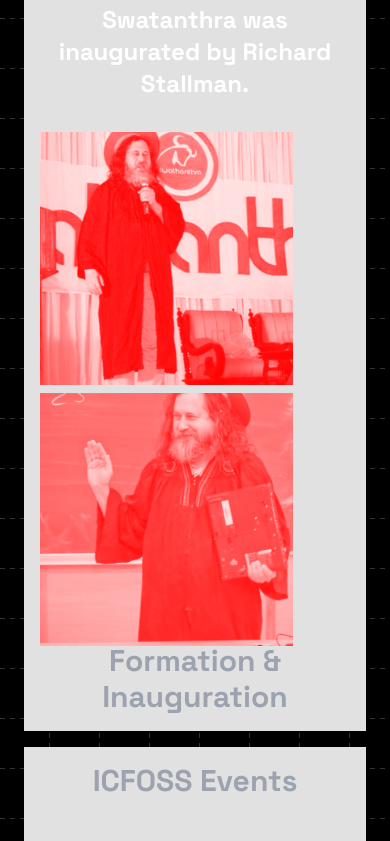
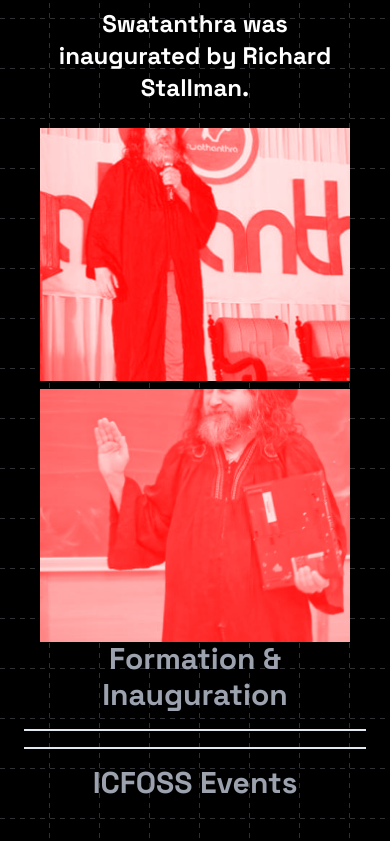
Before and after one commit to rajatsandeepsen/nexussjcet, a Next.js app: page / in a window 390 px wide. Shown: the part 981-1822 px from the top of the page. Built offline with nearby package versions, Linux system fonts and the light colour scheme.

Commit message:
fix: updated mobile layout

```diff
--- a/components/ImageGrid/ImageGrid.tsx
+++ b/components/ImageGrid/ImageGrid.tsx
@@ -75,7 +75,7 @@
 
     return (
         <div
-            className={`relative m-2 h-screen w-full md:w-1/5 transition-all duration-300 ease-in-out transform ${
+            className={`relative m-2 h-screen w-full md:w-1/5 transition-all duration-300 ease-in-out transform pointer-events-none md:pointer-events-auto ${
                 isHovered ? "flex-grow" : "flex-shrink"
             } text-[#AAAAAA] font-bold text-2xl p-2`}
             onMouseEnter={() => setIsHovered(true)}
@@ -83,16 +83,16 @@
         >
 
             <div
-                className={`absolute h-full inset-0 flex flex-col justify-between items-start ${isHovered ? "bg-transparent" : "bg-[#e1e1e1]"} p-4 transition-opacity duration-300`}
+                className={`absolute h-full inset-0 flex flex-col justify-between items-start ${isHovered ? "bg-transparent" : "md:bg-[#e1e1e1]"} p-4 transition-opacity duration-300 bg-transparent border-t-2 border-b-2 md:border-none `}
             >
                 <div className={` text-center justify-between text-gray-400 h-full ${id % 2 === 0 ? "flex-col" : "flex-col-reverse"} ${isHovered ? "hidden" : "flex"}`}>
-                    <h3 className="text-3xl font-bold">{title}</h3>
+                    <h3 className="text-3xl md:text-4xl font-bold">{title}</h3>
                     <div>
                     <div className="md:hidden flex flex-col items-start h-full w-full justify-between flex-1  mt-4 transition-all duration-300 ease-in-out transform">
                         <p className="text-2xl text-white mb-2 transition-all duration-300 ease-in-out transform">{description}</p>
-                        <div className="flex flex-col items-center space-y-2 mt-2">
+                        <div className="flex flex-col items-center gap-2 justify-center">
                             {images.map((img, index) => (
-                                <img key={index} src={img} alt={`additional-${index}`} className={`h-[30vh] w-[30vh] object-cover transition-all duration-300 ease-in-out transform ${index === 1 ? "md:mt-[-2rem] md:mr-[10rem]" : ""}`} />
+                                <img key={index} src={img} alt={`additional-${index}`} className={`h-[30vh] w-[100vw] object-cover transition-all duration-300 ease-in-out transform ${index === 1 ? "md:mt-[-2rem] md:mr-[10rem]" : ""}`} />
                             ))}
                         </div>
                     </div>
```
